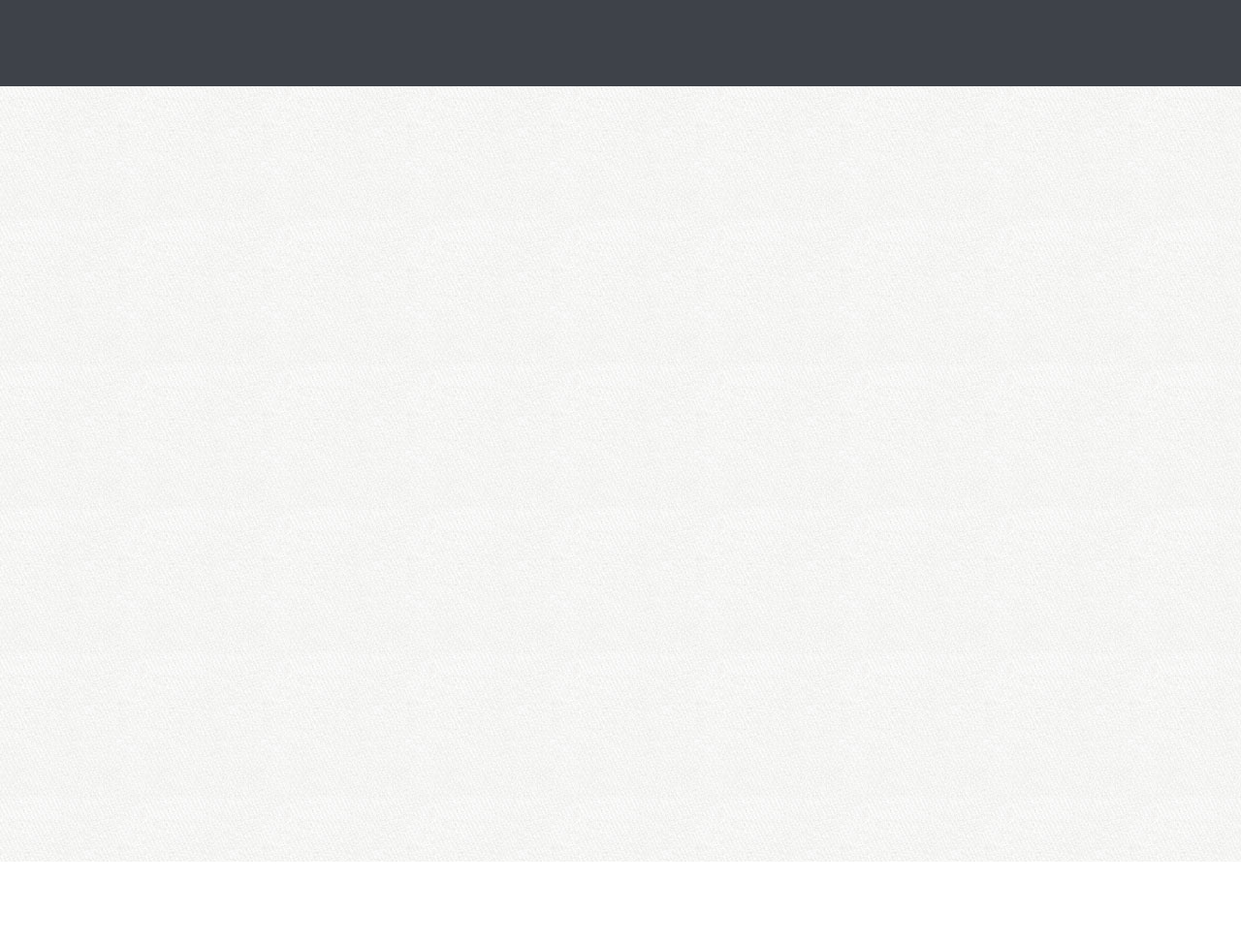
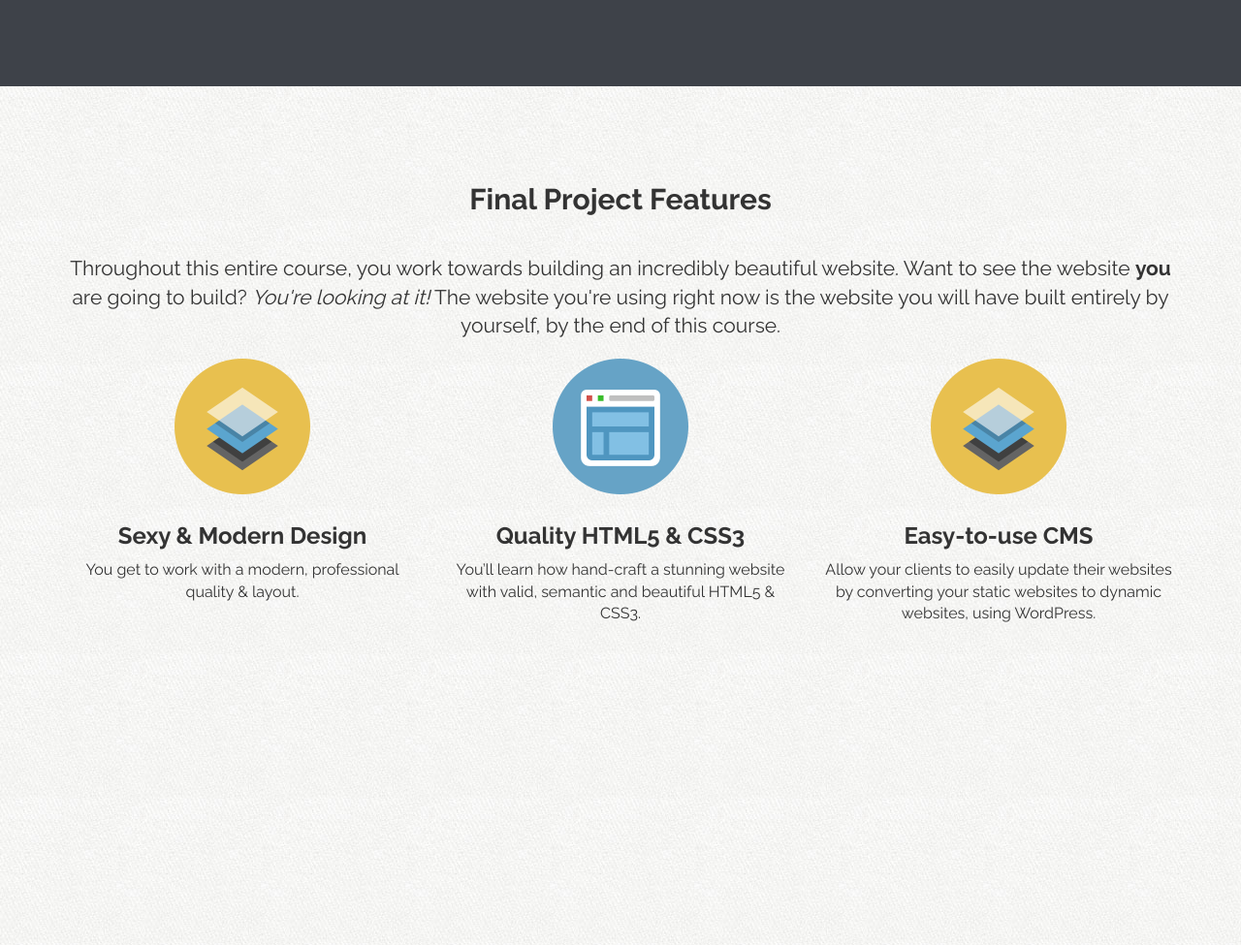
Before and after one commit to PocketThi3f/wordpress-trixzors, a PHP site: page / in a window 1280 px wide. Shown: the part 3029-4004 px from the top of the page at 97% size. Before the commit the page ends 3918 px from the top, so only its background shows below. Run offline with PHP 8.4, Linux system fonts and the light colour scheme; some libraries are stand-ins or nearby versions.

Commit message:
finishing mark-up for project features and css center aligning for tonight

```diff
--- a/assets/css/custom.css
+++ b/assets/css/custom.css
@@ -161,6 +161,10 @@ section h3 {
 	text-align: center;
 }
 
+#project-features {
+	text-align: center;
+}
+
 /* === CUSTOM ICON SPRITES == */
 
 i.ci {
--- a/index.html
+++ b/index.html
@@ -95,9 +95,7 @@
 							</div><!-- price-timeline -->
 
 							<p><a class="btn btn-lg btn-danger" href="/" role="button">Enroll &raquo;</a></p>
-
 						</div><!-- hero-text col -->
-
 					</div><!-- row -->
 
 				</div><!-- container -->
@@ -116,8 +114,8 @@
 					<div class="col-sm-4">
 							<button class="btn btn-success btn-lg btn-block" data-toggle="modal" data-target="#myModal">Click here to subscribe</button>
 					</div><!-- end-col -->
+				</div><!-- row -->
 
-				</div><!-- row -->
 			</div><!-- container -->
 		</section><!-- optin -->
 
@@ -140,8 +138,8 @@
 					<div class="col-sm-6">
 						<h3>Create A Full-Time Income</h3>
 						<p>WordPress developers have options. Many developers make a generous living off of creating custom WordPress themes and selling them on websites like ThemeForest. Freelance designers and developers can also take on WordPress projects and make an extra $1,000 - $5,000+ per month.</p>
-					</div>
-				</div>
+					</div><!-- end-col -->
+				</div><!-- row -->
 
 			</div><!-- container -->
 		</section><!-- boost-income -->
@@ -159,27 +157,36 @@
 					<div class="col-sm-8 col-sm-offset-2">
 
 						<h3>Graphics &amp; Web Designer</h3>
-						<p>Graphic designers are extremely talented, but ask them to code their designs and they’ll freeze up! This leaves them with no other choice but to hire a web developer. Any professional graphic designers knows web developers can be expensive.</p>
+						<p>Graphic designers are extremely talented, but ask them to code their designs and they’ll freeze up! This leaves them with no other choice but to hire a web developer. Any professional graphic designers knows web developers can be expensive.
+						</p>
 
-						<p>If you&rsquo;re a designer, learning to code your own WordPress websites can change your business entirely! Now, not only are you a great designer, but you’re a skillful developer, too! This puts you in a position to <strong>make an extra $1,000 – $5,000 per project.</strong></p>
+						<p>If you&rsquo;re a designer, learning to code your own WordPress websites can change your business entirely! Now, not only are you a great designer, but you’re a skillful developer, too! This puts you in a position to <strong>make an extra $1,000 – $5,000 per project.</strong>
+						</p>
 
 						<h3>Entrepreneurs</h3>
-						<p>Entrepreneurs have big dreams, and in many cases, shoestring budgets. In order to survive in the cut-throat world of the Startup company, it’s a necessity to have a world-class website. However, world-class websites come with a large price tag.</p>
+						<p>Entrepreneurs have big dreams, and in many cases, shoestring budgets. In order to survive in the cut-throat world of the Startup company, it’s a necessity to have a world-class website. However, world-class websites come with a large price tag.
+						</p>
 
-						<p>If you can learn how to build a high-quality startup website by yourself, then you&rsquo;ve just saved yourself a lot of cash, <strong>tens of thousands of dollars in many cases.</strong></p>
+						<p>If you can learn how to build a high-quality startup website by yourself, then you&rsquo;ve just saved yourself a lot of cash, <strong>tens of thousands of dollars in many cases.</strong>
+						</p>
 
 						<h3>Employees</h3>
-						<p>Any company knows the education &amp; training of their employees is key to a thriving team.</p>
-						<p>Depending on the type of company you work for, if you understand how to code, and can develop CMS driven websites, that gives you <strong>negotiating power for a better position, or a higher salary.</strong></p>
+						<p>Any company knows the education &amp; training of their employees is key to a thriving team.
+						</p>
+
+						<p>Depending on the type of company you work for, if you understand how to code, and can develop CMS driven websites, that gives you <strong>negotiating power for a better position, or a higher salary.</strong>
+						</p>
 
 						<h3>Code Hobbyists</h3>
-						<p>It&rsquo;s fun to learn challenging new skills. Code hobbyists can add dynamic websites to their arsenal of tools to play with &mdash; you can even <strong>sell WordPress themes and plugins for cash!</strong> The possibilities are truly endless.</p>
+						<p>It&rsquo;s fun to learn challenging new skills. Code hobbyists can add dynamic websites to their arsenal of tools to play with &mdash; you can even <strong>sell WordPress themes and plugins for cash!</strong> The possibilities are truly endless.
+						</p>
 
 						<h3>People Looking for a New Career</h3>
-						<p>Are you out of work? Looking for a more rewarding job? Desire a career that can allow you to work almost anywhere in the world? Becoming a Web Developer might be the answer for you.</p>
+						<p>Are you out of work? Looking for a more rewarding job? Desire a career that can allow you to work almost anywhere in the world? Becoming a Web Developer might be the answer for you.
+						</p>
 
-						<p><strong>Web developers are paid well, anywhere from $33,000 to more than $105,000 per year.</strong> They get to work at amazing companies that are changing the world, or they enjoy the ability to start their own companies, become location-independent and work from home, from coffee shops, in an airplane, on the beach, or wherever they want!</p>
-
+						<p><strong>Web developers are paid well, anywhere from $33,000 to more than $105,000 per year.</strong> They get to work at amazing companies that are changing the world, or they enjoy the ability to start their own companies, become location-independent and work from home, from coffee shops, in an airplane, on the beach, or wherever they want!
+						</p>
 					</div><!-- end-col -->
 				</div><!-- row -->
 
@@ -196,7 +203,6 @@
 				</div><!-- section-header -->
 
 				<div class="row">
-
 					<div class="col-sm-2">
 						<i class="ci ci-computer"></i>
 						<h4>Lifetime Access To 80+ Lectures</h4>
@@ -226,15 +232,43 @@
 						<i class="ci ci-device"></i>
 						<h4>Accessible Content On Your Mobile Device</h4>
 					</div><!-- end-col -->
+				</div><!-- row -->
 
-				</div><!-- row -->
 			</div><!-- container -->
 		</section><!-- course-features -->
 
 		<!-- PROJECT FEATURES-->
-		<section>
+		<section id="project-features">
+			<div class="container">
 
-		</section>
+				<h2>Final Project Features</h2>
+				<p class="lead">
+					Throughout this entire course, you work towards building an incredibly beautiful website. Want to see the website <strong>you</strong> are going to build? <em>You're looking at it!</em> The website you're using right now is the website you will have built entirely by yourself, by the end of this course.
+				</p>
+
+				<div class="row">
+
+					<div class="col-sm-4">
+						<img src="assets/img/icon-design.png" alt="Design">
+						<h3>Sexy &amp; Modern Design</h3>
+						<p>You get to work with a modern, professional quality &amp; layout.</p>
+					</div><!-- end-col -->
+
+					<div class="col-sm-4">
+						<img src="assets/img/icon-code.png" alt="Code">
+						<h3>Quality HTML5 &amp; CSS3</h3>
+						<p>You&rsquo;ll learn how hand-craft a stunning website with valid, semantic and beautiful HTML5 &amp; CSS3.</p>
+					</div><!-- end-col -->
+
+					<div class="col-sm-4">
+						<img src="assets/img/icon-design.png" alt="Design">
+						<h3>Easy-to-use CMS</h3>
+						<p>Allow your clients to easily update their websites by converting your static websites to dynamic websites, using WordPress.</p>
+					</div><!-- end-col -->
+				</div><!-- row -->
+
+			</div><!-- container -->
+		</section><!-- project-features -->
 
 		<!-- VIDEO FEATURETTE-->
 		<section>
```
